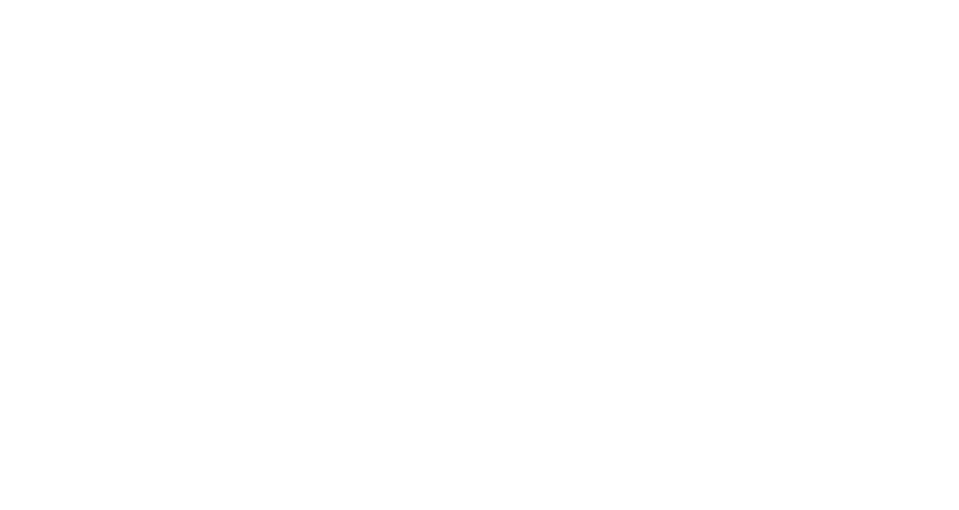
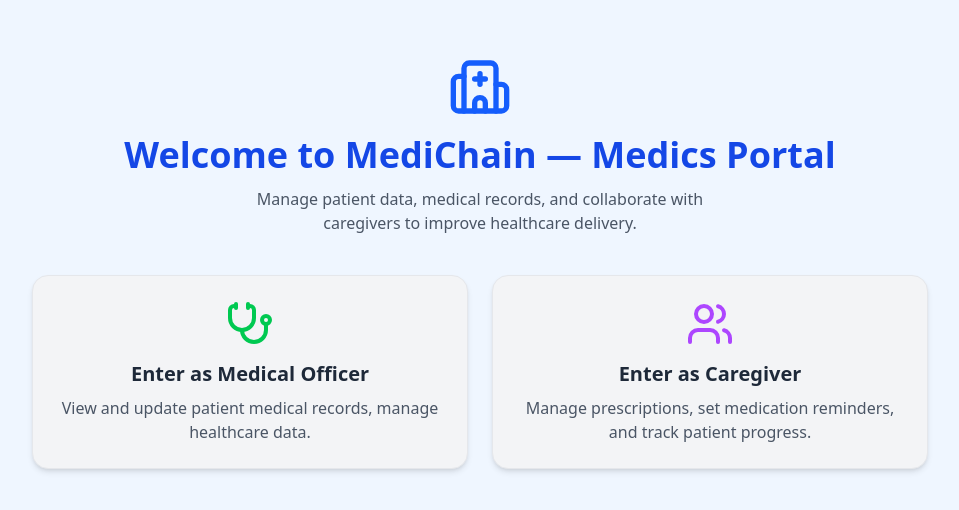
Before and after one commit to BrilliantKimari/Medi_chain-Frontend, a React (Vite) app in the folder medichain-frontend/: page /medic in a window 1280 px wide. Before the commit this address had no page. Shown: the part 138-648 px from the top of the page, without its empty margins (160-1119 px from the left). Built offline with nearby package versions, Linux system fonts and the light colour scheme.

Commit message:
Restructure page routing and add MedicLandingPage

```diff
--- a/medichain-frontend/src/App.jsx
+++ b/medichain-frontend/src/App.jsx
@@ -1,14 +1,16 @@
 import { BrowserRouter as Router, Routes, Route } from "react-router-dom";
 import LandingPage from "./pages/LandingPage";
+import MedicLandingPage from "./pages/MedicLandingPage";
 import PatientPage from "./pages/PatientPage";
 import OfficerPage from "./pages/OfficerPage";
 import CaregiverPage from "./pages/CaregiverPage";
 
-function App() {
+export default function App() {
   return (
     <Router>
       <Routes>
         <Route path="/" element={<LandingPage />} />
+        <Route path="/medic" element={<MedicLandingPage />} />
         <Route path="/patient" element={<PatientPage />} />
         <Route path="/officer" element={<OfficerPage />} />
         <Route path="/caregiver" element={<CaregiverPage />} />
@@ -16,5 +18,3 @@
     </Router>
   );
 }
-
-export default App;
--- a/medichain-frontend/src/pages/LandingPage.jsx
+++ b/medichain-frontend/src/pages/LandingPage.jsx
@@ -1,65 +1,31 @@
 import { Link } from "react-router-dom";
-import { User, Stethoscope, Users, Hospital } from "lucide-react";
+import { Hospital, User } from "lucide-react";
 
 export default function LandingPage() {
   return (
     <div className="min-h-screen flex flex-col items-center justify-center bg-gray-50 px-6 py-12">
-      {/* Header Section */}
+      {/* Header */}
       <Hospital size={64} className="text-blue-600 mb-4" />
       <h1 className="text-4xl font-bold text-blue-700 mb-3 text-center">
         Welcome to MediChain
       </h1>
       <p className="text-gray-600 mb-10 text-center max-w-md">
-        A secure and connected healthcare platform for patients, medical officers,
-        and caregivers. Access and manage medical data seamlessly.
+        Your trusted healthcare companion. Access and manage your medical records securely from anywhere.
       </p>
 
-      {/* Role Selection Cards */}
-      <div className="grid gap-6 md:grid-cols-3 w-full max-w-5xl">
       {/* Patient Card */}
       <Link
         to="/patient"
-          className="flex flex-col items-center bg-gray-100 p-6 rounded-2xl shadow-md hover:shadow-lg hover:scale-[1.02] transition-all border border-gray-200"
+        className="flex flex-col items-center bg-gray-100 p-6 rounded-2xl shadow-md hover:shadow-lg hover:scale-[1.02] transition-all border border-gray-200 w-full max-w-sm"
       >
         <User size={48} className="text-blue-500 mb-3" />
         <h2 className="text-xl font-semibold text-gray-800 mb-2">
           Enter as Patient
         </h2>
         <p className="text-gray-600 text-center">
-            Access your medical records, prescriptions, and manage your health
-            information.
-          </p>
-        </Link>
-
-        {/* Medical Officer Card */}
-        <Link
-          to="/officer"
-          className="flex flex-col items-center bg-gray-100 p-6 rounded-2xl shadow-md hover:shadow-lg hover:scale-[1.02] transition-all border border-gray-200"
-        >
-          <Stethoscope size={48} className="text-green-500 mb-3" />
-          <h2 className="text-xl font-semibold text-gray-800 mb-2">
-            Enter as Medical Officer
-          </h2>
-          <p className="text-gray-600 text-center">
-            View and update patient medical records, manage healthcare data.
-          </p>
-        </Link>
-
-        {/* Caregiver Card */}
-        <Link
-          to="/caregiver"
-          className="flex flex-col items-center bg-gray-100 p-6 rounded-2xl shadow-md hover:shadow-lg hover:scale-[1.02] transition-all border border-gray-200"
-        >
-          <Users size={48} className="text-purple-500 mb-3" />
-          <h2 className="text-xl font-semibold text-gray-800 mb-2">
-            Enter as Caregiver
-          </h2>
-          <p className="text-gray-600 text-center">
-            Manage prescriptions, set medication reminders, and track patient
-            progress.
+          Access your medical records, prescriptions, and manage your health information.
         </p>
       </Link>
     </div>
-    </div>
   );
 }
--- /dev/null
+++ b/medichain-frontend/src/pages/MedicLandingPage.jsx
@@ -0,0 +1,49 @@
+import { Link } from "react-router-dom";
+import { Stethoscope, Users, Hospital } from "lucide-react";
+
+export default function MedicLandingPage() {
+  return (
+    <div className="min-h-screen flex flex-col items-center justify-center bg-blue-50 px-6 py-12">
+      <Hospital size={64} className="text-blue-600 mb-4" />
+      <h1 className="text-4xl font-bold text-blue-700 mb-3 text-center">
+        Welcome to MediChain — Medics Portal
+      </h1>
+      <p className="text-gray-600 mb-10 text-center max-w-md">
+        Manage patient data, medical records, and collaborate with caregivers to
+        improve healthcare delivery.
+      </p>
+
+      {/* Role Selection for Medics */}
+      <div className="grid gap-6 md:grid-cols-2 w-full max-w-4xl">
+        {/* Medical Officer */}
+        <Link
+          to="/officer"
+          className="flex flex-col items-center bg-gray-100 p-6 rounded-2xl shadow-md hover:shadow-lg hover:scale-[1.02] transition-all border border-gray-200"
+        >
+          <Stethoscope size={48} className="text-green-500 mb-3" />
+          <h2 className="text-xl font-semibold text-gray-800 mb-2">
+            Enter as Medical Officer
+          </h2>
+          <p className="text-gray-600 text-center">
+            View and update patient medical records, manage healthcare data.
+          </p>
+        </Link>
+
+        {/* Caregiver */}
+        <Link
+          to="/caregiver"
+          className="flex flex-col items-center bg-gray-100 p-6 rounded-2xl shadow-md hover:shadow-lg hover:scale-[1.02] transition-all border border-gray-200"
+        >
+          <Users size={48} className="text-purple-500 mb-3" />
+          <h2 className="text-xl font-semibold text-gray-800 mb-2">
+            Enter as Caregiver
+          </h2>
+          <p className="text-gray-600 text-center">
+            Manage prescriptions, set medication reminders, and track patient
+            progress.
+          </p>
+        </Link>
+      </div>
+    </div>
+  );
+}
```
Lines whose indentation alone changed are shown as unchanged.
